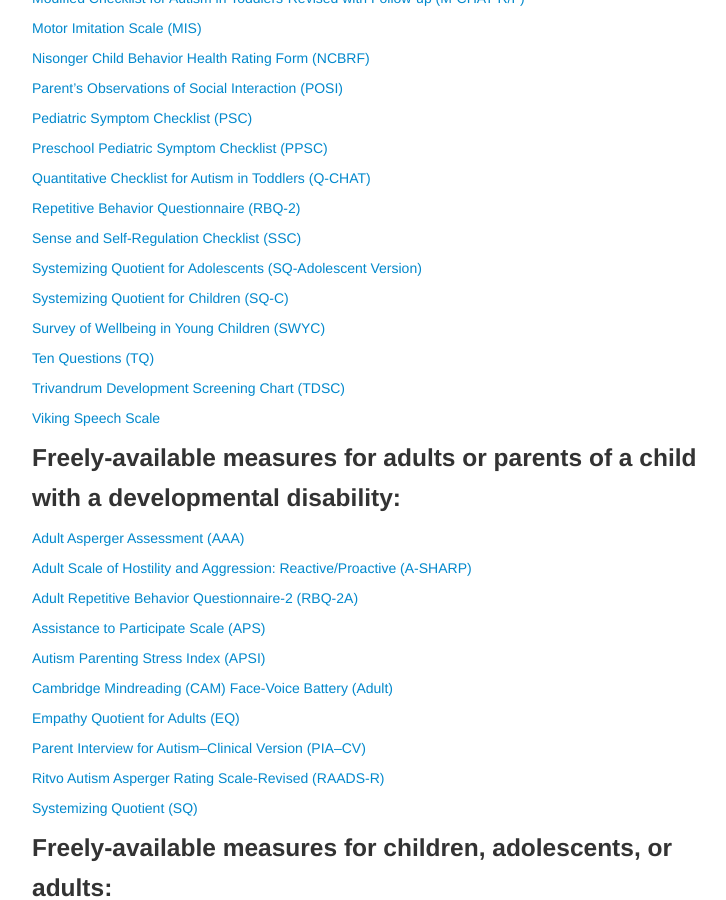
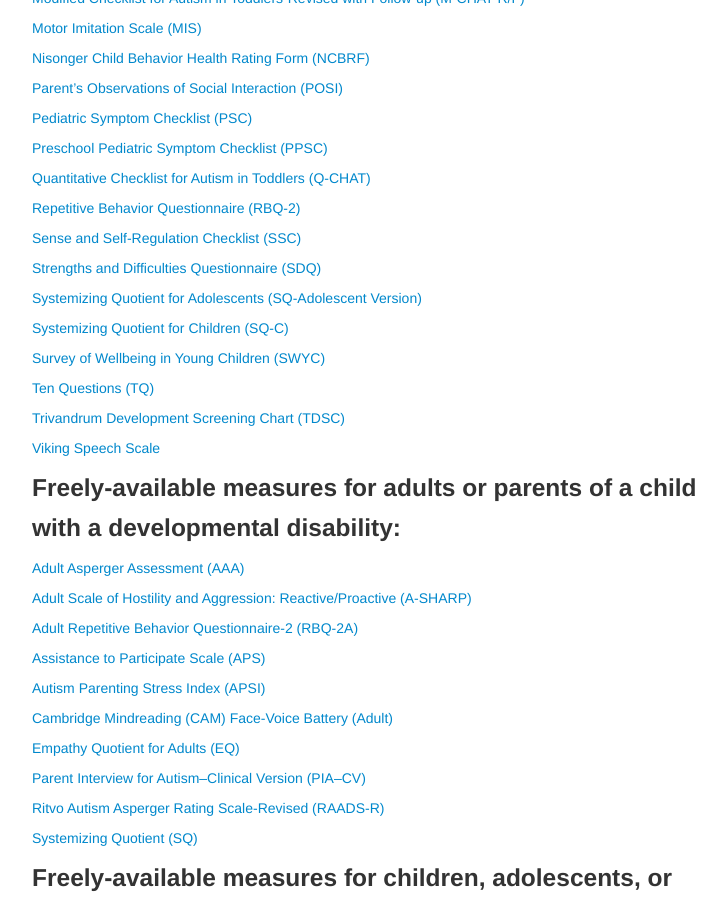
Before and after one commit to mjmaenner/disabilitymeasures, a Jekyll site: the page built from measures/index.md, in a window 1280 px wide and 900 px high, scrolled down 814 px. Shown: the whole window, without its empty margins (258-984 px from the left). Built offline with Jekyll 4.4.1, drawn with Linux system fonts in a browser that asks for light colours.

Commit message:
added SDQ

```diff
--- a/measures/index.md
+++ b/measures/index.md
@@ -71,6 +71,8 @@ function googleTranslateElementInit() {
 
 [Sense and Self-Regulation Checklist (SSC)](http://disabilitymeasures.org/ssc)
 
+[Strengths and Difficulties Questionnaire (SDQ)](http://disabilitymeasures.org/SDQ/)
+
 [Systemizing Quotient for Adolescents (SQ-Adolescent Version)](http://disabilitymeasures.org/SQAdolescent)
 
 [Systemizing Quotient for Children (SQ-C)](http://disabilitymeasures.org/SQChild)
```
